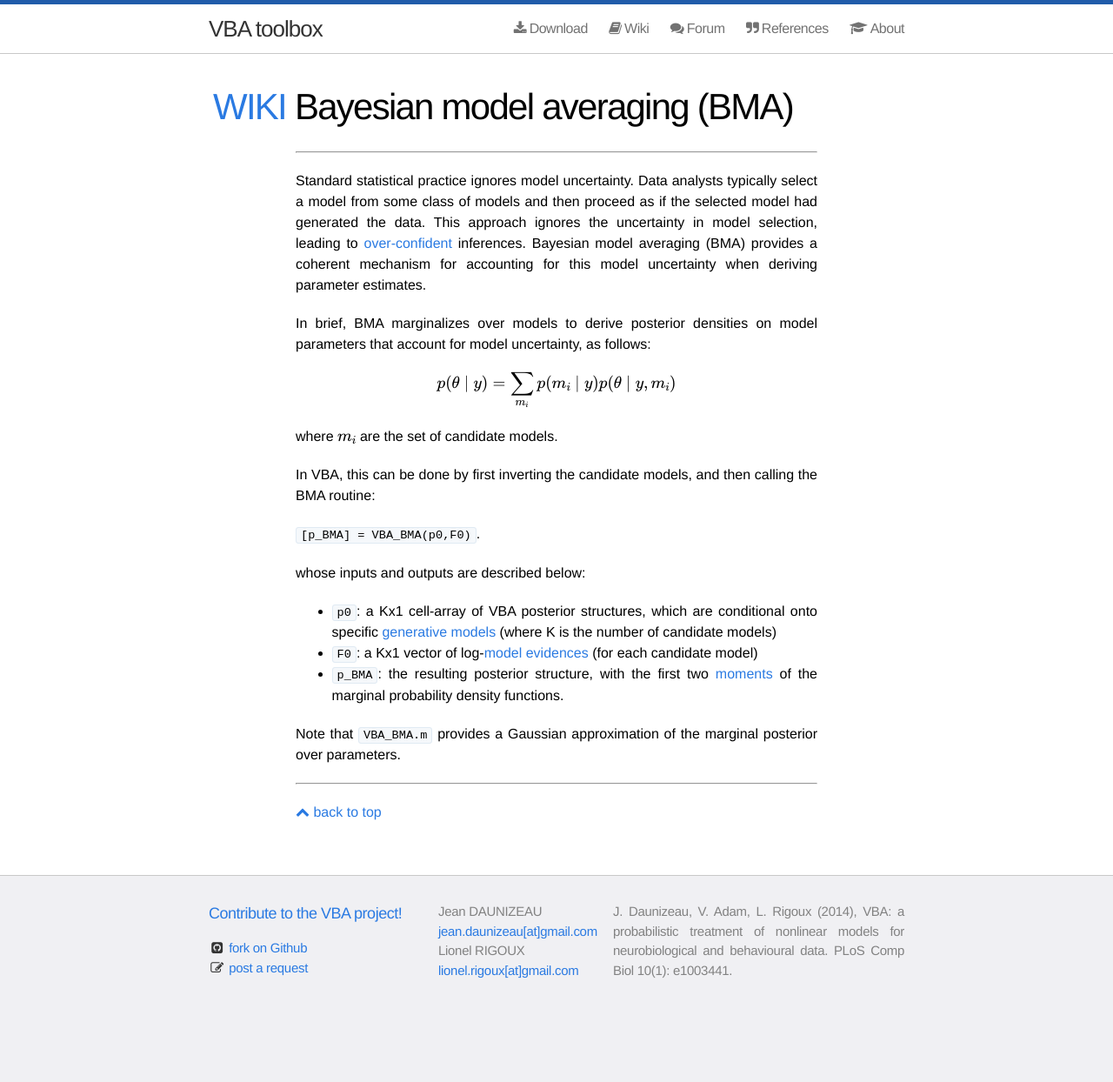
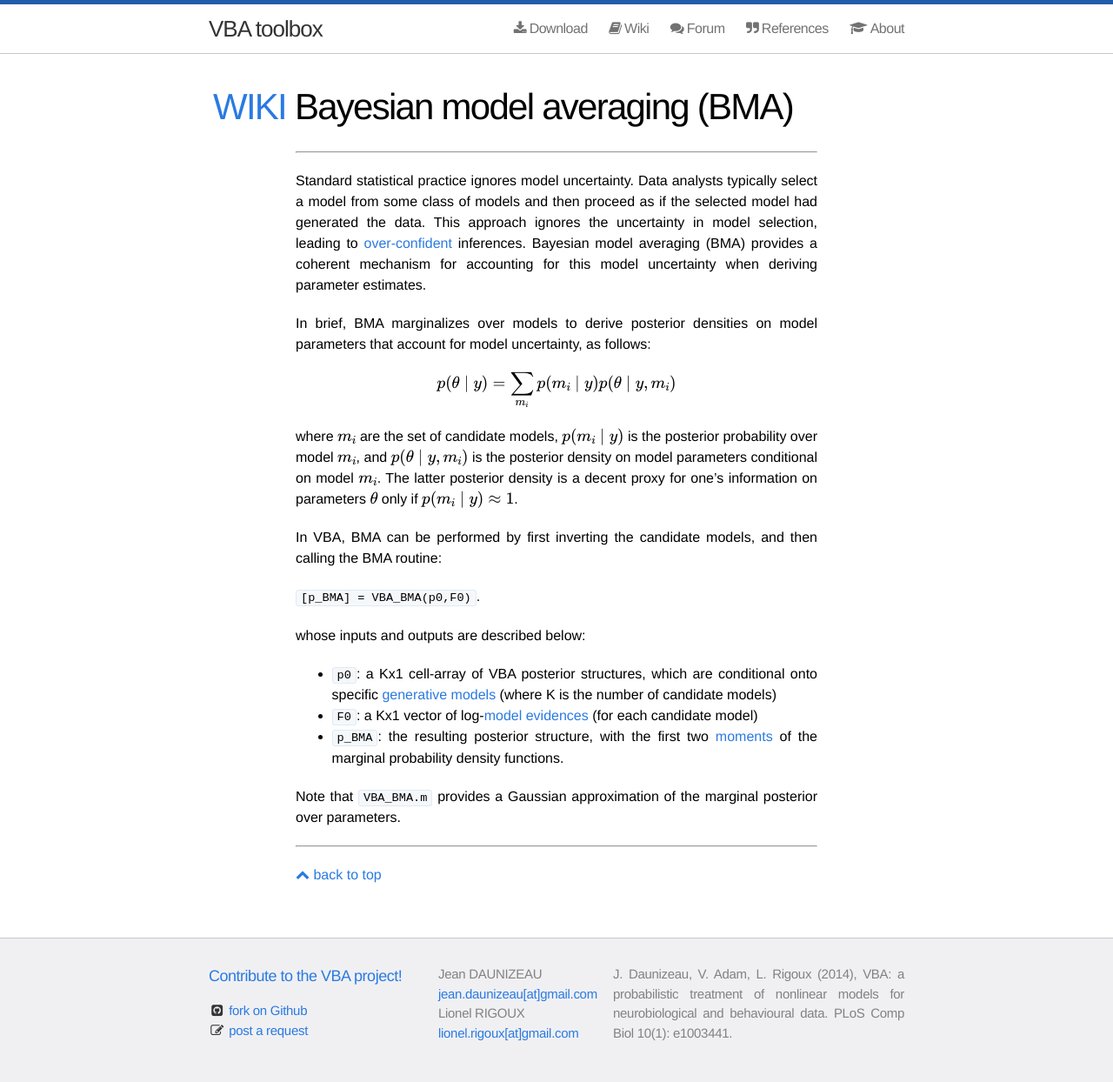
Before and after one commit to MBB-team/VBA-toolbox, a Jekyll site: the page built from _wiki/VBA-BMA.md, in a window 1280 px wide. Shown: the whole page at 87% size. Built offline with Jekyll 4.4.1, drawn with Linux system fonts in a browser that asks for light colours; nearby versions of some CDN libraries; formulas are drawn with MathJax 3; before the commit the page ends 1172 px from its top, so only the background shows below that.

Commit message:
Update VBA-BMA.md

```diff
--- a/_wiki/VBA-BMA.md
+++ b/_wiki/VBA-BMA.md
@@ -12,9 +12,10 @@ In brief, BMA marginalizes over models to derive posterior densities on model pa
 
 $$p(\theta\mid y) = \sum_{m_i} p(m_i\mid y) p(\theta\mid y,m_i)$$
 
-where $$m_i$$ are the set of candidate models.
+where $$m_i$$ are the set of candidate models, $$p(m_i\mid y)$$ is the posterior probability over model $$m_i$$, and $$p(\theta\mid y,m_i)$$ is the posterior density on model parameters conditional on model $$m_i$$. The latter posterior density is a decent proxy for one's information on parameters $$\theta$$ only if $$p(m_i\mid y) \approx 1$$.
 
-In VBA, this can be done by first inverting the candidate models, and then calling the BMA routine:
+
+In VBA, BMA can be performed by first inverting the candidate models, and then calling the BMA routine:
 
 `[p_BMA] = VBA_BMA(p0,F0)`.
 
```
